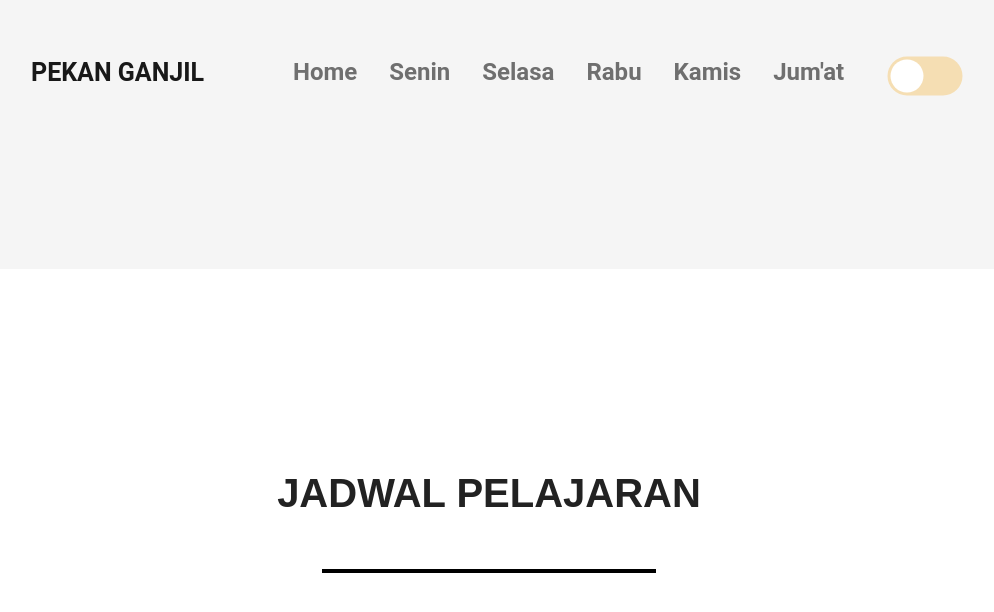
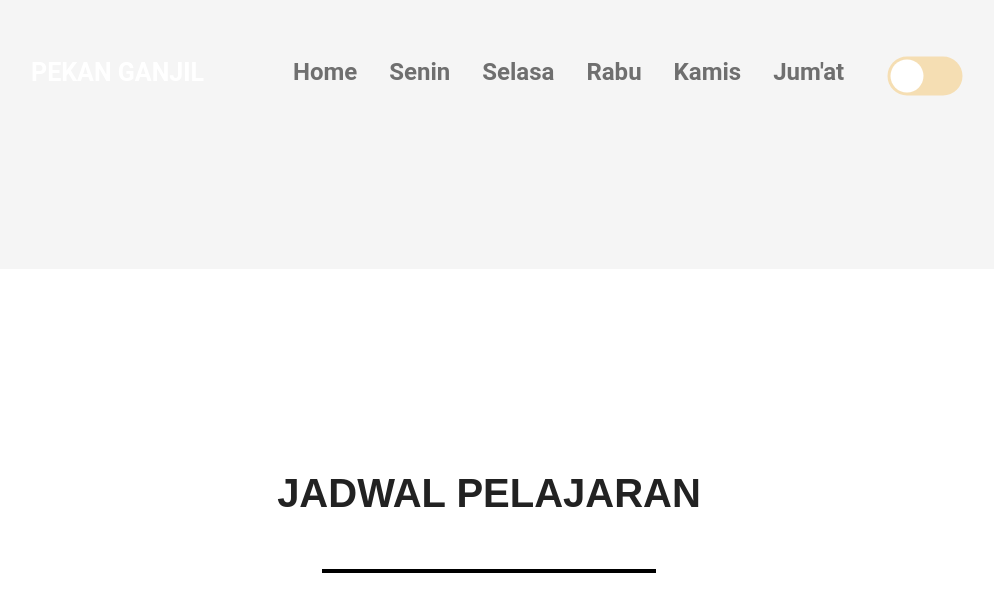
Before and after one commit to jadwal-pelajaran/Pekan-Ganjil, a plain HTML site: page index.html in a window 1280 px wide. In both pictures the pointer is over the link "PEKAN GANJIL". Shown: the top 612 px of the page, without its empty margins (151-1145 px from the left). Drawn offline with nearby package versions, Linux system fonts and the light colour scheme.

Commit message:
Update index.html

```diff
--- a/index.html
+++ b/index.html
@@ -86,7 +86,7 @@
             width: 50px;
             transform: scale(1.5);
         }
-        body.dark-theme .nav-link {
+        body.dark-theme .nav-link, .logo {
             font-weight: 600;
             color: white!important;
             font-size: x-large;
@@ -127,7 +127,7 @@
         font-size: x-large;
       }
 
-      .nav-link:hover {
+      .nav-link:hover, .logo:hover {
         color: black;
       }
 
```
